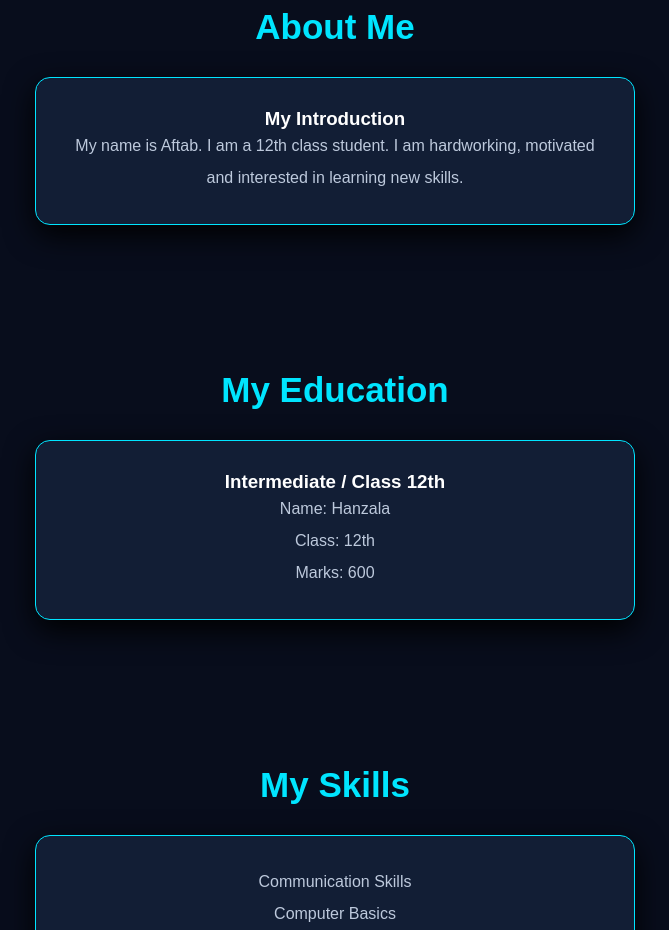
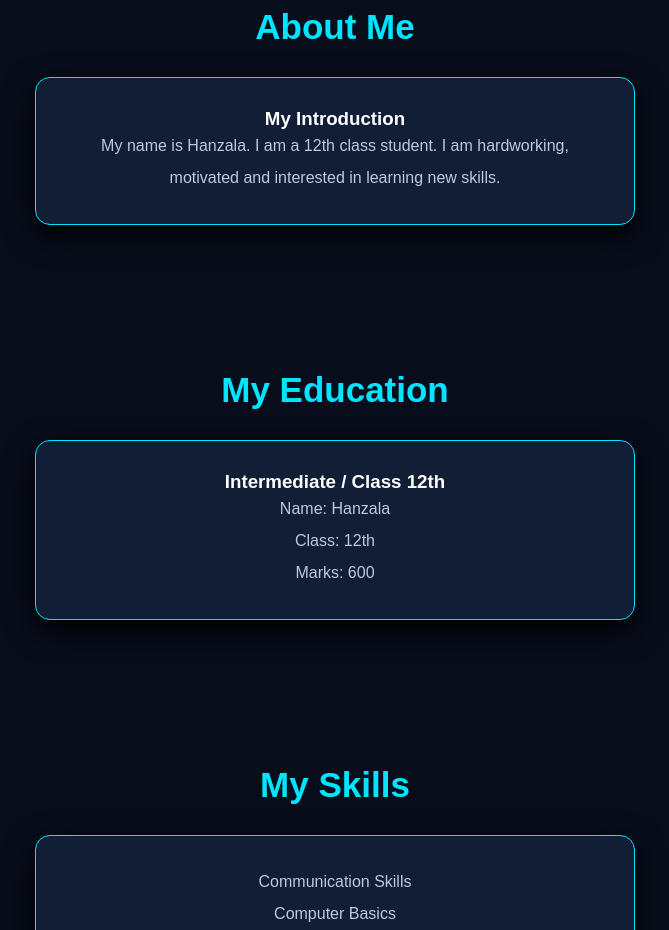
Before and after one commit to eishakhalid64-create/portfolio, a plain HTML site: page index.html in a window 1280 px wide. Shown: the part 820-1750 px from the top of the page, without its empty margins (305-974 px from the left). Drawn offline with Linux system fonts and the light colour scheme.

Commit message:
Update index.html

```diff
--- a/index.html
+++ b/index.html
@@ -12,7 +12,7 @@
 <head>
 <meta charset="UTF-8">
 <meta name="viewport" content="width=device-width, initial-scale=1.0">
-<title>Aftab | 3D Portfolio</title>
+<title>Hanzala| 3D Portfolio</title>
 
 <style>
 * {
@@ -221,7 +221,7 @@ footer {
     <div class="card">
         <h3>My Introduction</h3>
         <p>
-            My name is Aftab. I am a 12th class student.
+            My name is Hanzala. I am a 12th class student.
             I am hardworking, motivated and interested
             in learning new skills.
         </p>
```
